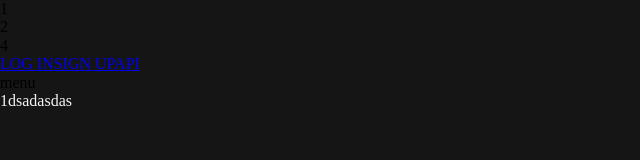
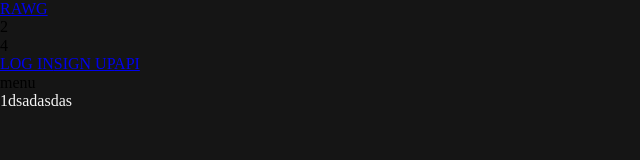
Before and after one commit to JohanL1bert/rawg-games, a React (Create React App) app: page / in a window 1280 px wide. Shown: the top 160 px of the page, without its empty margins (0-640 px from the left). Built offline with nearby package versions, Linux system fonts and the light colour scheme.

Commit message:
feat: add navlink to header

```diff
--- a/src/common/components/Header.tsx
+++ b/src/common/components/Header.tsx
@@ -1,13 +1,15 @@
 import React from 'react';
 import { NavLink } from 'react-router-dom';
-/* import { AppRoute } from 'common/const/AppRoutes.const'; */
+import { AppRoute } from 'common/const/AppRoutes.const';
 
 export const Header = () => {
   return (
     <header className="header">
       <div className="header__inner">
         <div className="header__item">
-          <div className="header__logo">1</div>
+          <NavLink to={AppRoute.main}>
+            <div className="header__logo">RAWG</div>
+          </NavLink>
         </div>
         <div className="header__item">
           <div className="header__rate">2</div>
@@ -17,13 +19,13 @@ export const Header = () => {
         </div>
         <div className="header__item">
           <div className="header__log">
-            <NavLink to="login" className="header__log__link">
+            <NavLink to={AppRoute.login} className="header__log__link">
               LOG IN
             </NavLink>
-            <NavLink to="sign-in" className="header__log__link">
+            <NavLink to={AppRoute.signIn} className="header__log__link">
               SIGN UP
             </NavLink>
-            <a href="#" className="header__log__link">
+            <a href="https://rawg.io/apidocs" className="header__log__link">
               API
             </a>
             <div className="header__log__menu">menu</div>
```
